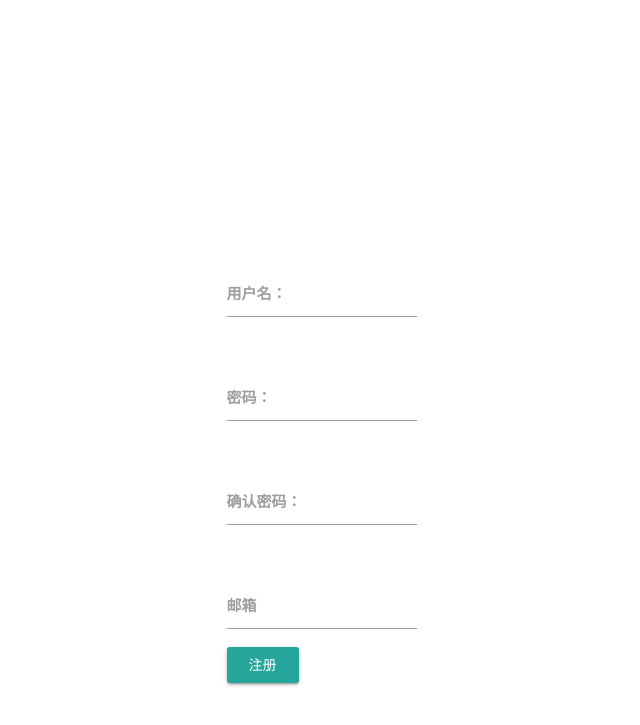
After one commit to zzsealy/todolist_tally, a Django app: template todolist_tally/todolist_tally/templates/account/register.html in a window 1280 px wide. The commit adds this page. Shown: the top 725 px of the page, without its empty margins (318-958 px from the left). Run offline with Django 3.2, Linux system fonts and the light colour scheme; the template is opened without the code that fills it, so the values that code supplies are empty; some libraries are stand-ins or nearby versions.

Commit message:
增加了注册功能

```diff
--- a/todolist_tally/todolist_tally/apps/account/urls.py
+++ b/todolist_tally/todolist_tally/apps/account/urls.py
@@ -3,5 +3,6 @@ from todolist_tally.apps.account import views
 
 urlpatterns = [
     path('<int:id>', views.UserDetail.as_view(), name='user_detail'),
-    path('login', views.LoginView.as_view(), name='login')
+    path('login', views.LoginView.as_view(), name='login'),
+    path('register', views.register, name="register"),
 ]
--- a/todolist_tally/todolist_tally/apps/todo_list/models.py
+++ b/todolist_tally/todolist_tally/apps/todo_list/models.py
@@ -1,9 +1,10 @@
 from django.db import models
-
+from todolist_tally.apps.account.models import User
 # Create your models here.
 
 
 class Todo(models.Model):
+    user = models.ForeignKey(User, on_delete=models.CASCADE)
     content = models.TextField(blank=True, null=True)
     # 都用CharField吧
     prepare_finish_time = models.CharField('预计完成时间', max_length=64, blank=True, null=True)
--- a/todolist_tally/todolist_tally/apps/todo_list/urls.py
+++ b/todolist_tally/todolist_tally/apps/todo_list/urls.py
@@ -6,5 +6,6 @@ urlpatterns = [
     path('', views.index, name='index'),
     path('toggle-todo', views.toggle_todo, name='toggle_todo'),
     path('edit-todo', views.edit_todo, name='edit_todo'),
-    path('del-todo', views.del_todo, name='del_todo')
+    path('del-todo', views.del_todo, name='del_todo'),
+    path('filter-user', views.filter_user, name="filter_user"),
 ]
--- a/todolist_tally/todolist_tally/static/js/script.js
+++ b/todolist_tally/todolist_tally/static/js/script.js
@@ -10,6 +10,7 @@ $(document).ready(function () {
         })
     })
     // 用户验证
+    console.log("j进来了")
     error = $('.error').data('error');
     if (error !== '') {
         M.toast({html: error}, 2000);
--- a/todolist_tally/todolist_tally/templates/account/404.html
+++ b/todolist_tally/todolist_tally/templates/account/404.html
@@ -6,6 +6,7 @@
 </head>
 <body>
 <h1>你没有访问权限</h1>
-
+<a href="http://127.0.0.1:8000/account/login">登录</a>
+<a href="http://127.0.0.1:8000/account/register">注册</a>
 </body>
 </html>
--- /dev/null
+++ b/todolist_tally/todolist_tally/templates/account/register.html
@@ -0,0 +1,33 @@
+{% extends "base.html" %}
+
+{% block content %}
+<form action="/account/register" method="post" style="margin-top: 20%;">
+    {% csrf_token %}
+    <p class="error" data-error="{{ error }}" style="display: none"></p>
+    <div class="row">
+        <div class="input-field col s2 offset-s5">
+            <label for="id_username">用户名：</label>
+            <input type="text" name="username">
+        </div>
+    </div>
+    <div class="row">
+        <div class="input-field col s2 offset-s5">
+            <label for="id_password">密码：</label>
+            <input type="password" name="password1">
+        </div>
+    </div>
+    <div class="row">
+        <div class="input-field col s2 offset-s5">
+            <label for="id_password">确认密码：</label>
+            <input type="password" name="password2">
+        </div>
+    </div>
+    <div class="row">
+        <div class="input-field col s2 offset-s5">
+            <label for="id_password">邮箱</label>
+            <input type="email" name="email">
+            <input class="waves-effect waves-light btn" type="submit" value="注册" style="margin-top: 10px">
+        </div>
+    </div>
+</form>
+{% endblock %}
--- a/todolist_tally/todolist_tally/templates/base.html
+++ b/todolist_tally/todolist_tally/templates/base.html
@@ -17,7 +17,8 @@
     {% block content %}
     {% endblock content %}
     <srcipt src="{% static 'js/bootstrap.js' %}"></srcipt>
-    <script src="{% static 'js/jquery.min.js' %}"></script>
+    <script src="https://apps.bdimg.com/libs/jquery/2.1.4/jquery.min.js"></script>
+    <!-- <script src="{% static 'js/jquery.min.js' %}"></script> -->
     <script src="{% static 'js/materialize.min.js'%}"></script>
     <script src="{% static 'js/script.js' %}"></script>
     {% block js %} {% endblock js %}
```
Also changed, not shown: todolist_tally/todolist_tally/apps/account/views.py (+21 -5 lines), todolist_tally/todolist_tally/apps/todo_list/views.py (+31 -9 lines), todolist_tally/todolist_tally/templates/account/login.html (+0 -9 lines), todolist_tally/todolist_tally/templates/todo_list/index.html (+28 -0 lines), todolist_tally/db.sqlite3, todolist_tally/todolist_tally/apps/todo_list/migrations/0001_initial.py.
